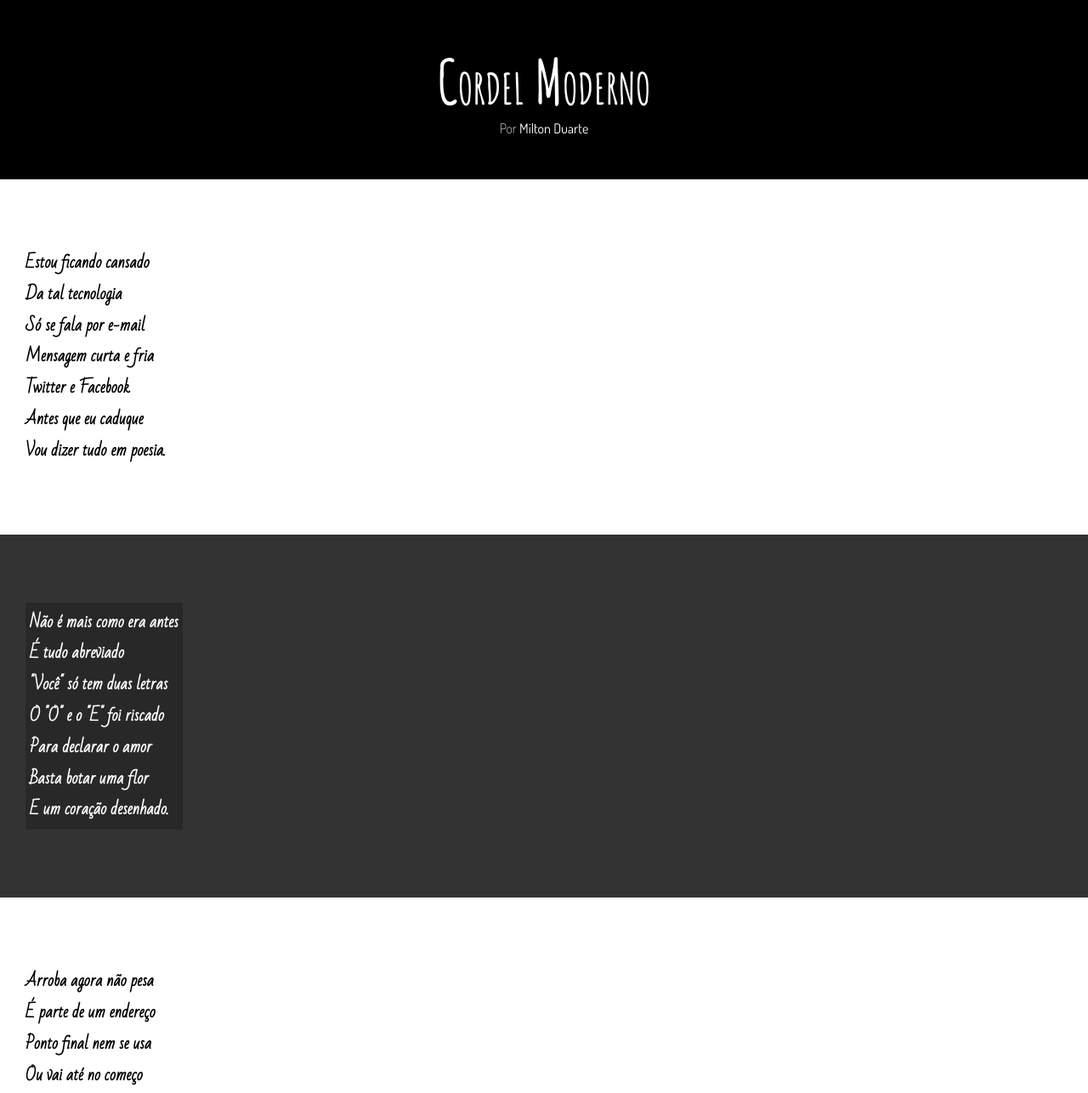
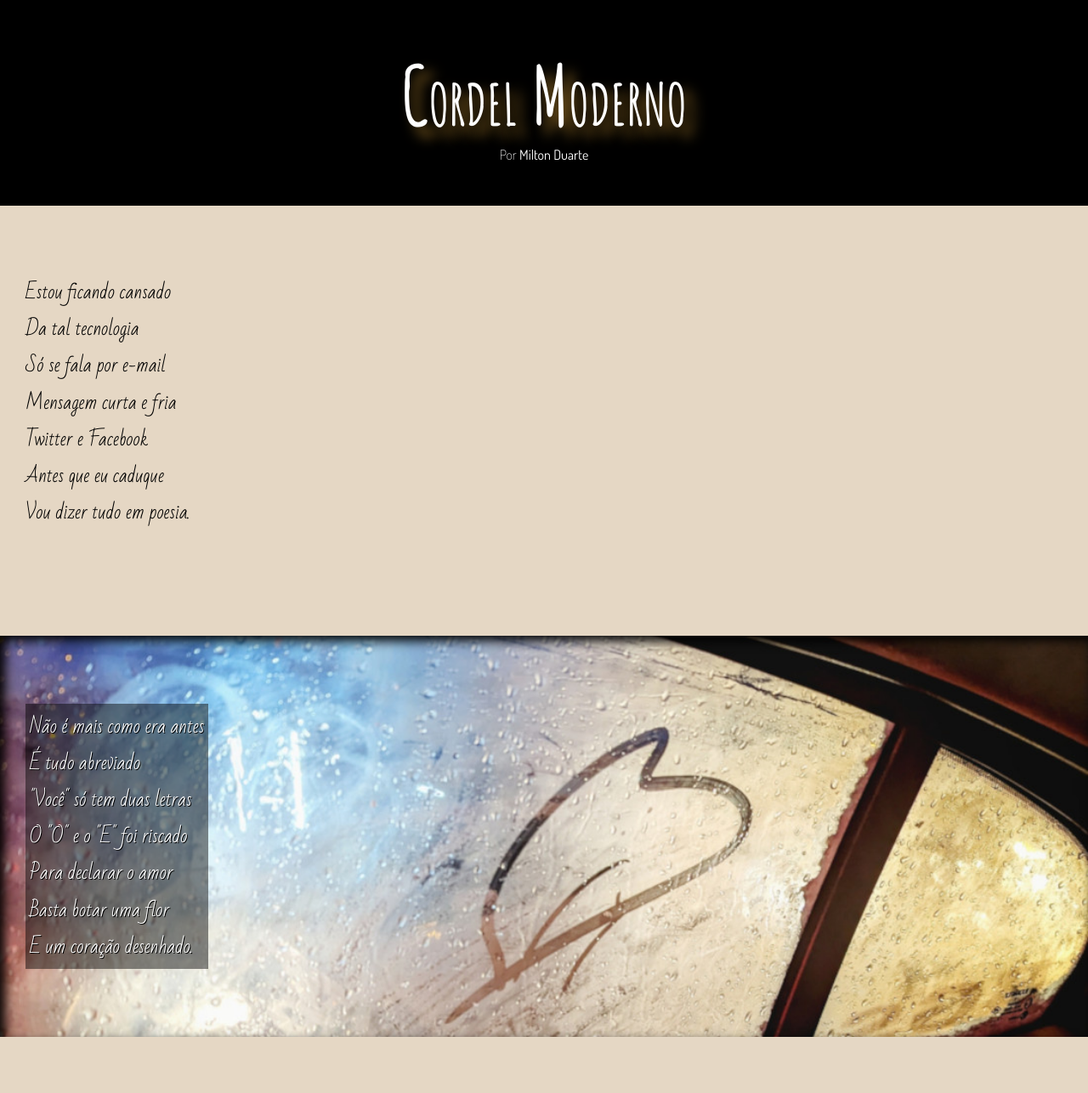
Before and after one commit to EllenKakuta/html-css, a plain HTML site: page desafios/d012/index.html in a window 1280 px wide. Shown: the top 1286 px of the page at 85% size. Drawn offline with Linux system fonts and the light colour scheme.

Commit message:
Finalização

```diff
--- a/desafios/d012/estilo/style.css
+++ b/desafios/d012/estilo/style.css
@@ -50,14 +50,15 @@ header >h1{
     padding-top: 50px;
     font-variant: small-caps;
     font-family: var(--fonte2);
-    font-size: 9vh;
-
+    font-size: 12vh;
+    text-shadow: 11px 11px 15px rgb(150, 110, 37);
+    font-weight: bold;
 }
 
 header >p{
     padding-bottom: 50px;
     font-family: var(--fonte5);
-    font-size: 2vh;
+
     font-weight: lighter;
 }
 
@@ -78,26 +79,42 @@ section{
     line-height: 2em;
     padding-left: 30px;
     font-family: var(--fonte3);
-    font-weight: bolder;
-    font-size: 2.3vh;
+    font-size: 2.7vh;
+}
 
+section >p{
+    padding-bottom: 2em;
 }
 
 section.normal{
-    background-color: white;
+    background-color: rgb(229, 215, 196);
     color: black;
 }
 
 section.imagem{
-    background-color: rgb(51,51,51);
+    background-color: rgb(7, 6, 6);
     color: white;
-
+    box-shadow: inset 6px 6px 13px black;
+    background-size: cover;
+    background-attachment: fixed;
 }
 
 section.imagem >p{
     display: inline-block;
     padding: 5px;
-    background-color: rgba(0, 0, 0, 0.219);
+    background-color: rgba(0, 0, 0, 0.459);
+    text-shadow: 1px 1px 0px black;
+
+}
+
+section#img01{
+    background-image: url('../imagens/background003menor.jpg');
+
+}
+
+section#img02{
+    background-image: url('../imagens/background004menor.jpg');
+
 
 }
 
--- a/desafios/d012/index.html
+++ b/desafios/d012/index.html
@@ -27,7 +27,7 @@
     </section>
 
 
-    <section class="imagem">
+    <section class="imagem" id="img01">
         <p>
             Não é mais como era antes<br>
             É tudo abreviado<br>
@@ -67,7 +67,7 @@
 
 
 
-    <section class="imagem">
+    <section class="imagem" id="img02">
         <p>
             Tenho saudade das cartas<br>
             Escritas com a própria mão<br>
```
Also changed, not shown: desafios/d012/imagens/background003.jpg (added), desafios/d012/imagens/background003menor.jpg (added), desafios/d012/imagens/background004.jpg (added), desafios/d012/imagens/background004menor.jpg (added).
